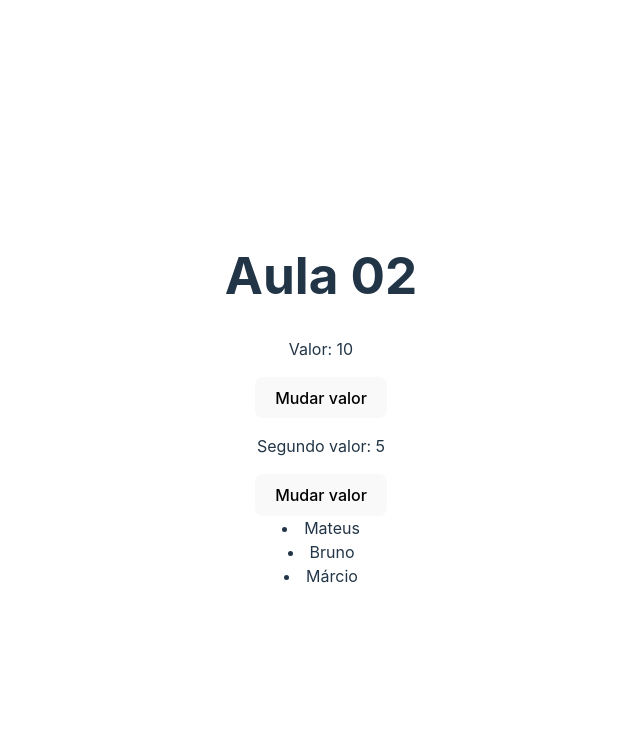
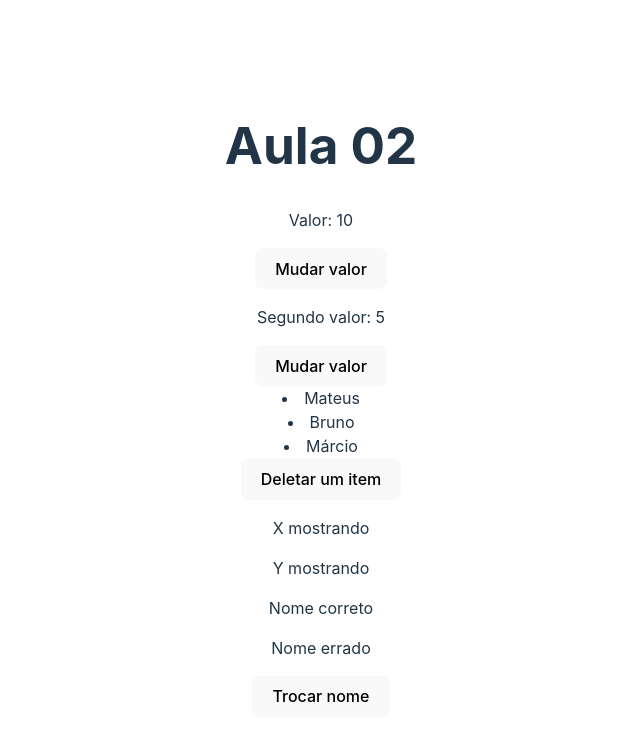
Before and after one commit to Santin04/course_react, a React (Vite) app in the folder 01_fundamentos/aula_02/: page / in a window 1280 px wide. Shown: the top 740 px of the page, without its empty margins (319-959 px from the left). Built offline with nearby package versions, Linux system fonts and the light colour scheme.

Commit message:
explanation conditional

```diff
--- a/01_fundamentos/aula_02/src/App.jsx
+++ b/01_fundamentos/aula_02/src/App.jsx
@@ -2,6 +2,7 @@ import { useState } from 'react'
 import './App.css'
 import FirstHooke from './components/FirstHooke'
 import ListRender from './components/ListRender'
+import Conditional from './components/conditional'
 
 function App() {
   const [count, setCount] = useState(0)
@@ -11,6 +12,7 @@ function App() {
       <h1>Aula 02</h1>
       <FirstHooke />
       <ListRender />
+      <Conditional />
     </div>
   )
 }
--- /dev/null
+++ b/01_fundamentos/aula_02/src/components/Conditional.jsx
@@ -0,0 +1,30 @@
+import { useState } from "react";
+
+const Conditional = () => {
+
+    const [x] = useState(true);
+    const [y] = useState(false);
+
+    const [name] = useState('Mateus');
+
+    const [name02, setName] = useState('Roberto');
+
+    return (
+        <div>
+            {/* PRIMEIRO JEITO DE FAZER UMA CONDICIONAL */}
+            {/* se x for verdadeiro vai exibir o parágrafo */}
+            {x && <p>X mostrando</p>}
+            {/* como o ! eu inverti, ou seja vai mostrar se for false */}
+            {!y && <p>Y mostrando</p>}
+
+            {/* SEGUNDO JEITO DE FAZER UMA CONDICIONAL */}
+            {name === 'Mateus' ? (<p>Nome correto</p>) : (<p>Nome incorreto</p>)}
+
+            {name02 === 'Márcio' ? (<p>Nome certo</p>) : (<p>Nome errado</p>)}
+            <button onClick={() => setName('Márcio')}>Trocar nome</button>
+        </div>
+    );
+
+};
+
+export default Conditional;
--- a/01_fundamentos/aula_02/src/components/ListRender.jsx
+++ b/01_fundamentos/aula_02/src/components/ListRender.jsx
@@ -1,12 +1,32 @@
+//importando oque iremos usar
 import { useState } from "react";
 
+//criando a função que vai exibir os itens da lista
 const ListRender = () => {
 
-    const [nomes] = useState(['Mateus', 'Bruno', 'Márcio']);
+  //criando a lista que vamos exibir todos os valores de dentro
+  const [nomes, setNomes] = useState(['Mateus', 'Bruno', 'Márcio']);
+
+  //criando a função que deleta um item
+  const deleteItem = () => {
+    //sorteando um item aleatório
+    const randomNumber = Math.floor(Math.random() * 3);
+
+    //pegando os itens da lista e colocando um filtro para excluir aquele que
+    //tem um índice igual ao número sorteado
+    setNomes((prevNomes) => {
+      console.log(prevNomes);
+      return prevNomes.filter((item, i) => randomNumber !== i);
+    })
+  }
 
   return (
     <div>
-        {nomes.map((item) => (<li>{item}</li>))}
+      {/* pegando o valor dos item e colocando dentro da variavel item */}
+      {/* pegando o indice, para usar como se fosse o id do dado para */}
+      {/* evitar um erro de key */}
+      {nomes.map((item, i) => (<li key={i}>{item}</li>))}
+      <button onClick={deleteItem}>Deletar um item</button>
     </div>
   )
 }
```
